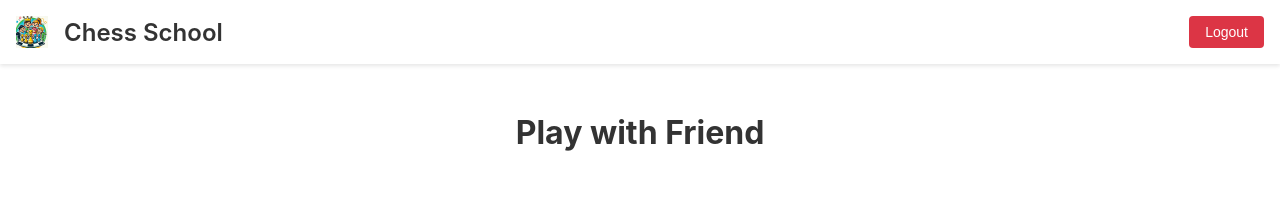
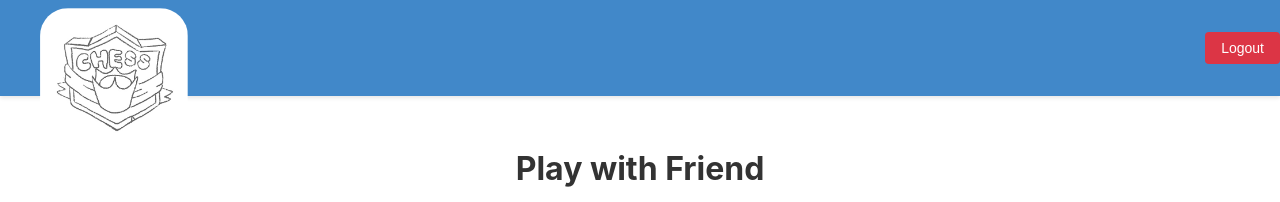
Before and after one commit to Sting29/chess-game2, a React (Create React App) app: page /play-with-person in a window 1280 px wide. Shown: the top 202 px of the page. Built offline with nearby package versions, Linux system fonts and the light colour scheme; sample sign-in values are in the browser's storage.

Commit message:
update logo

```diff
--- a/src/components/IslandButton/IslandButton.tsx
+++ b/src/components/IslandButton/IslandButton.tsx
@@ -125,7 +125,6 @@
   outline: none;
   padding: 0;
   transition: transform 0.3s ease-out;
-  z-index: 10;
 
   img {
     width: 100%;
--- a/src/components/Layout/Layout.tsx
+++ b/src/components/Layout/Layout.tsx
@@ -6,10 +6,9 @@
   MainContent,
   LogoutButton,
   LogoContainer,
-  Title,
 } from "./styles";
 // Временно закомментируем импорт логотипа, пока не будет добавлен файл
-import LogoImg from "src/assets/logo/chess_club_logo.jpg";
+import LogoImg from "src/assets/logo/logo.png";
 import Image from "../Image/Image";
 
 interface LayoutProps {
@@ -27,11 +26,10 @@
 
   return (
     <LayoutContainer>
+      <LogoContainer>
+        <Image src={LogoImg} height={148} />
+      </LogoContainer>
       <Header>
-        <LogoContainer>
-          <Image src={LogoImg} height={32} />
-          <Title>Chess School</Title>
-        </LogoContainer>
         <LogoutButton onClick={handleLogout}>Logout</LogoutButton>
       </Header>
       <MainContent>{children}</MainContent>
--- a/src/components/Layout/styles.ts
+++ b/src/components/Layout/styles.ts
@@ -10,24 +10,22 @@
 `;
 
 export const Header = styled.div`
-  background-color: rgba(255, 255, 255, 0.9);
-  padding: 1rem;
+  height: 96px;
+  display: flex;
+  justify-content: flex-end;
+  align-items: center;
+  background-color: #4188c9;
   box-shadow: 0 2px 4px rgba(0, 0, 0, 0.1);
-  display: flex;
-  justify-content: space-between;
-  align-items: center;
-  position: fixed;
-  top: 0;
-  left: 0;
-  right: 0;
-  z-index: 1000;
   backdrop-filter: blur(5px);
 `;
 
 export const LogoContainer = styled.div`
-  display: flex;
-  align-items: center;
-  gap: 1rem;
+  position: absolute;
+  left: 40px;
+  top: 8px;
+  overflow: hidden;
+  z-index: 1;
+  border-radius: 28px;
 `;
 
 export const Logo = styled.img`
@@ -36,19 +34,9 @@
   border-radius: 4px;
 `;
 
-export const Title = styled.h1`
-  margin: 0;
-  font-size: 1.5rem;
-  color: #333;
-  font-weight: 600;
-`;
-
 export const MainContent = styled.main`
-  margin-top: 60px;
   flex: 1;
-  // padding: 20px;
   position: relative;
-  z-index: 1;
 `;
 
 export const LogoutButton = styled.button`
--- a/src/pages/ChessTutorial/styles.ts
+++ b/src/pages/ChessTutorial/styles.ts
@@ -48,7 +48,6 @@
   right: 0;
   width: ${(props) => (props.$isMobile ? "20%" : "15%")};
   height: ${(props) => (props.$isMobile ? "25%" : "30%")};
-  z-index: 3;
   overflow: hidden;
 
   img {
@@ -59,7 +58,7 @@
 
 const cloudAnimation = keyframes`
   0% {
-    transform: translateX(-3%);
+    transform: translateX(-5%);
   }
   100% {
     transform: translateX(0);
@@ -72,7 +71,6 @@
   left: 0;
   width: ${(props) => (props.$isMobile ? "60%" : "75%")};
   height: ${(props) => (props.$isMobile ? "30%" : "40%")};
-  z-index: 3;
   overflow: hidden;
 
   img {
```
Also changed, not shown: src/assets/logo/chess_club_logo.jpg (deleted), src/assets/logo/logo.png (added).
